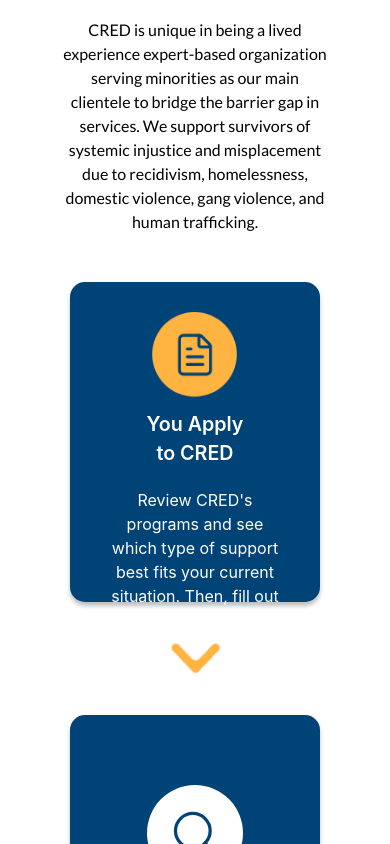
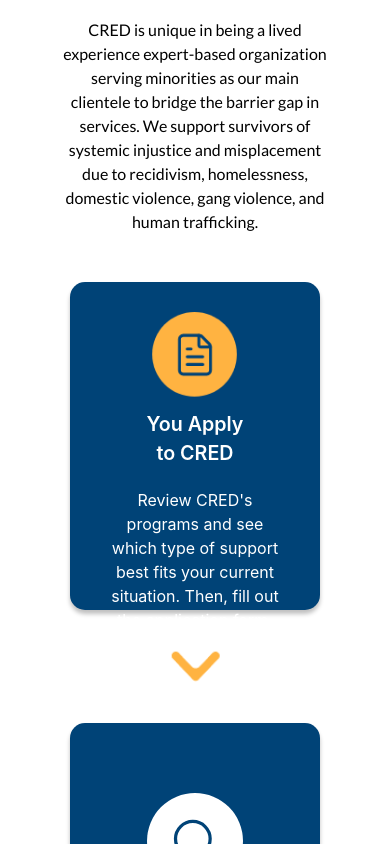
Before and after one commit to TritonSE/CRED, a Next.js app in the folder frontend/: page /about in a window 390 px wide. In both pictures the pointer is over the element 194 px from the left and 3057 px from the top of the page. Shown: the part 2635-3479 px from the top of the page. Built offline with nearby package versions, Linux system fonts and the light colour scheme; what @tritonse/tse-constellation would draw is missing.

Commit message:
made operations card longer to account for text overflow

```diff
--- a/frontend/src/app/about/components/OperationsCard.module.css
+++ b/frontend/src/app/about/components/OperationsCard.module.css
@@ -194,6 +194,6 @@
   }
 
   .cardContainer:hover {
-    height: 17.5rem;
+    height: 18rem;
   }
 }
```
Also changed, not shown: frontend/src/app/about/page.tsx (+6 -1 lines), 1 other file (tests, documents, lock files or other folders).
